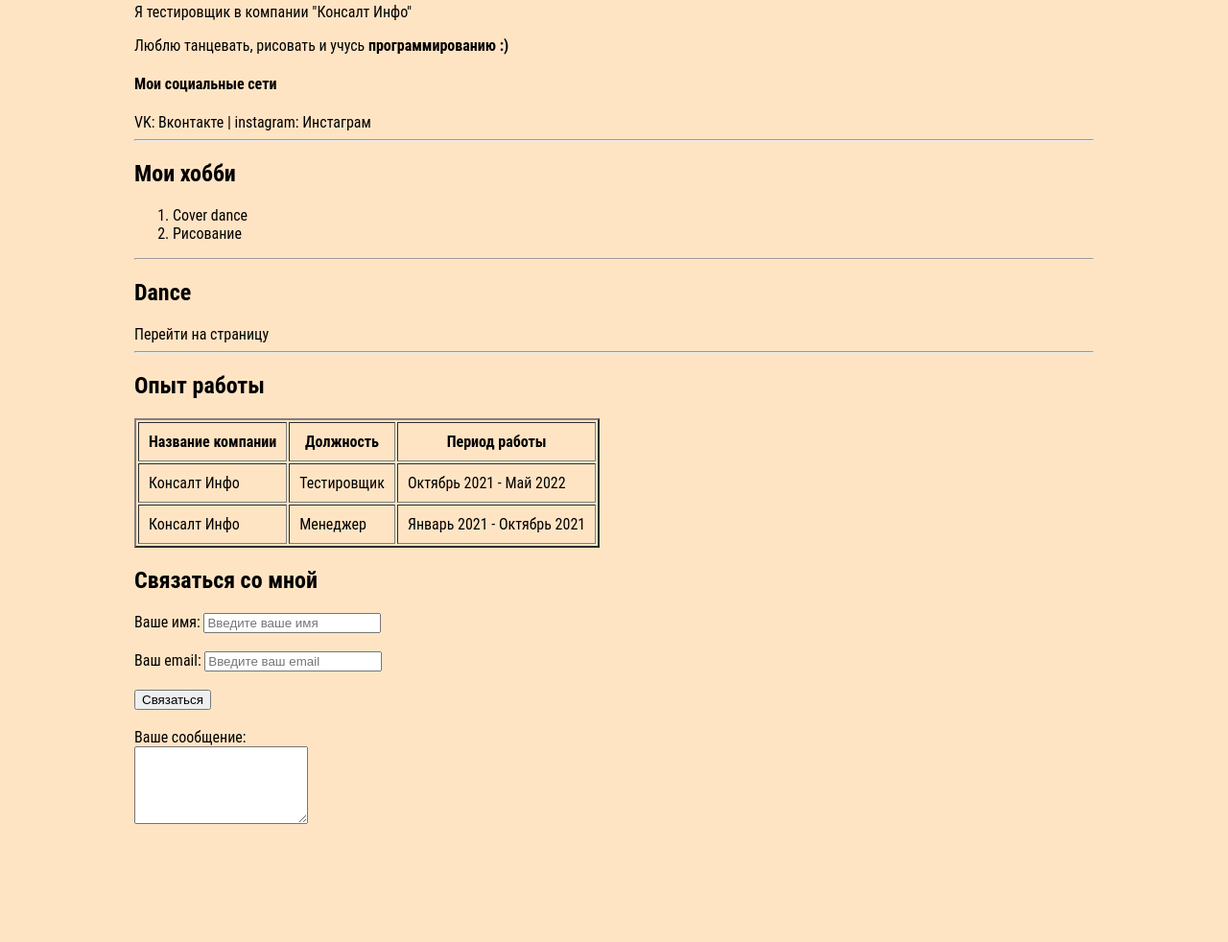
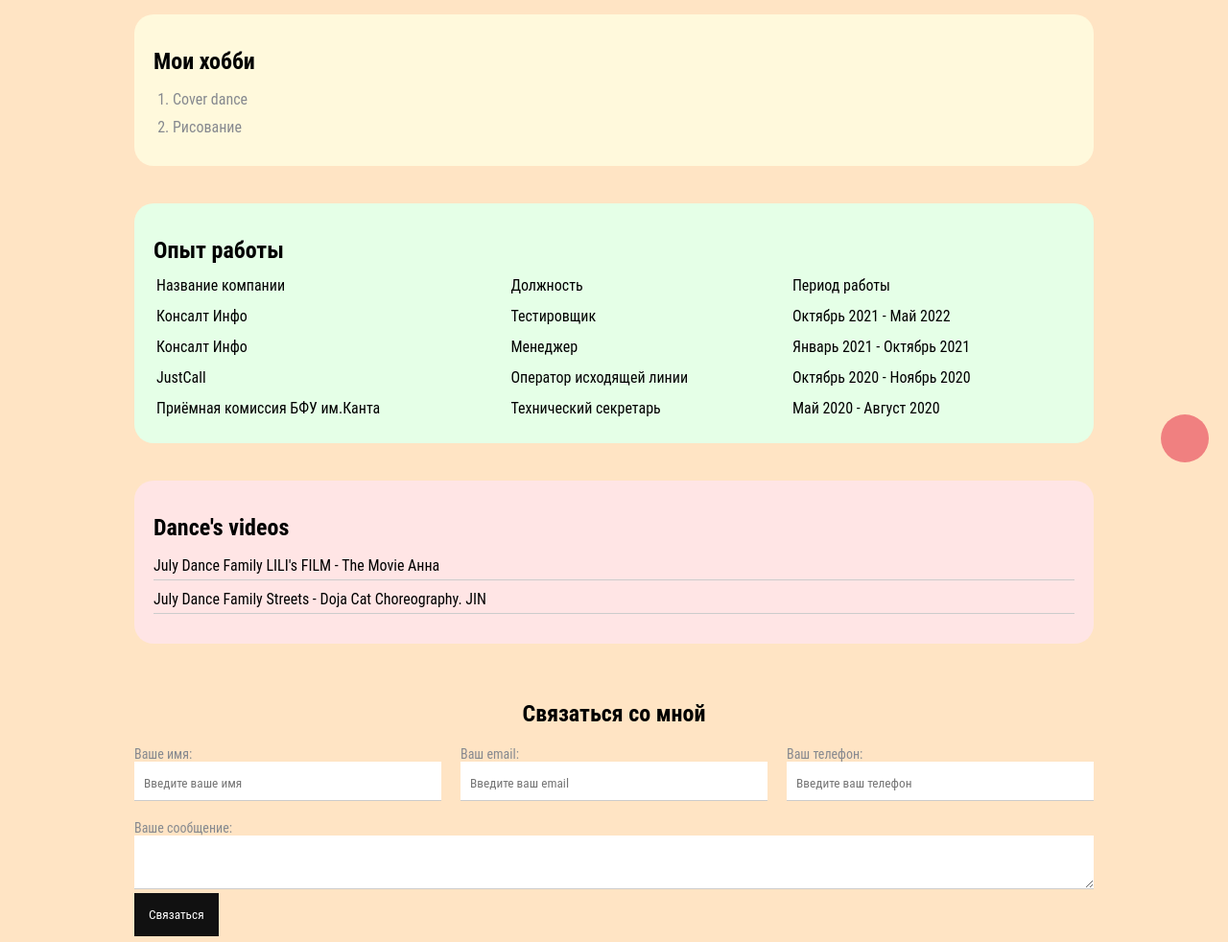
Before and after one commit to AnetochkaDmi/cv, a plain HTML site: page index.html in a window 1280 px wide. Shown: the part 298-1280 px from the top of the page at 96% size. Before the commit the page ends 1169 px from the top, so only its background shows below. Drawn offline with Linux system fonts and the light colour scheme.

```diff
--- a/index.html
+++ b/index.html
@@ -12,71 +12,124 @@
 <body>
     <div class="container">
         <div class="info">
+
             <p><img class="avatar" src="photo_2022-05-31_01-01-17.jpg" alt="404 image"></p>
 
-            <h1>Дмитриева Анна Васильевна</h1>
-            <p>Я тестировщик в компании "Консалт Инфо"</p>
-            <p>Люблю танцевать, рисовать и учусь <strong>программированию :)</strong></p>
-            <h4>Мои социальные сети</h4>
+            <div class="info-text">
+                <h1>Дмитриева Анна Васильевна</h1>
+                <p>Я тестировщик в компании "Консалт Инфо"</p>
+                <p>Люблю танцевать, рисовать и учусь <strong>программированию :)</strong></p>
+                <h4>Мои социальные сети</h4>
 
-            VK: <a href="https://vk.com/anyawriter" target="_blank">Вконтакте</a>
-            |
-            instagram: <a href="https://instagram.com/anetochka_dmi">Инстаграм</a>
-
+                VK: <a href="https://vk.com/anyawriter" target="_blank">Вконтакте</a>
+                |
+                instagram: <a href="https://instagram.com/anetochka_dmi">Инстаграм</a>
+            </div>
         </div>
 
 
 
 
+        <br>
 
-        <hr>
-        <h2>Мои хобби</h2>
-        <ol>
-            <li>Cover dance</li>
-            <li>Рисование</li>
-        </ol>
-        <hr>
+        <div class="card bg-yellow">
+            <h2>Мои хобби</h2>
+            <ol class="list">
+                <li>Cover dance</li>
+                <li>Рисование</li>
+            </ol>
+        </div>
 
-        <h2>Dance</h2>
-        <a href="video.html">Перейти на страницу</a>
-        <hr>
-        <h2>Опыт работы</h2>
-        <table border="2" cellpadding="10">
-            <tr>
-                <th>Название компании</th>
-                <th>Должность</th>
-                <th>Период работы</th>
-            </tr>
-            <tr>
-                <td>Консалт Инфо</td>
-                <td>Тестировщик</td>
-                <td>Октябрь 2021 - Май 2022</td>
-            </tr>
-            <td>Консалт Инфо</td>
-            <td>Менеджер</td>
-            <td>Январь 2021 - Октябрь 2021</td>
-        </table>
-        <h2>Связаться со мной</h2>
-        <form>
-            <label for="name">Ваше имя:</label>
-            <input type="text" id="name" placeholder="Введите ваше имя">
 
-            <br><br>
 
-            <label for="email">Ваш email:</label>
-            <input type="text" id="email" placeholder="Введите ваш email">
+        <br>
+        <div class="card bg-green">
+            <h2>Опыт работы</h2>
+            <table class="table">
+                <tr>
+                    <td>Название компании</td>
+                    <td>Должность</td>
+                    <td>Период работы</td>
+                </tr>
+                <tr>
+                    <td>Консалт Инфо</td>
+                    <td>Тестировщик</td>
+                    <td>Октябрь 2021 - Май 2022</td>
+                </tr>
+                <tr>
+                    <td>Консалт Инфо</td>
+                    <td>Менеджер</td>
+                    <td>Январь 2021 - Октябрь 2021</td>
+                </tr>
+                <tr>
+                    <td>JustCall</td>
+                    <td>Оператор исходящей линии</td>
+                    <td>Октябрь 2020 - Ноябрь 2020</td>
+                </tr>
+                <tr>
+                    <td>Приёмная комиссия БФУ им.Канта</td>
+                    <td>Технический секретарь</td>
+                    <td>Май 2020 - Август 2020</td>
+                </tr>
+            </table>
+        </div>
+        <br>
+        <div class="card bg-red">
+            <h2>Dance's videos</h2>
+            <ul class="link-list">
+                <li>
+                    <a target="_blank"
+                        href="https://vk.com/video/@anyawriter?z=video-166451808_456240906%2Fpl_179873162_-2">
+                        July Dance Family LILI's FILM - The Movie Анна</a>
+                </li>
+                <li>
+                    <a target="_blank"
+                        href="https://vk.com/anyawriter?z=video-166451808_456240960%2Fvideos179873162%2Fpl_179873162_-2">
+                        July Dance Family Streets - Doja Cat Choreography. JIN</a>
+                </li>
+            </ul>
+        </div>
+        <br>
+        <div class="contact">
+            <h2>Связаться со мной</h2>
+            <form action="/">
+                <div class="row">
+                    <div class="form-group">
+                        <label for="name">Ваше имя:</label>
+                        <input type="text" id="name" placeholder="Введите ваше имя">
+                    </div>
 
-            <br><br>
+                    <div class="form-group">
+                        <label for="email">Ваш email:</label>
+                        <input type="text" id="email" placeholder="Введите ваш email">
+                    </div>
 
-            <input type="submit" value="Связаться">
+                    <div class="form-group">
+                        <label for="tel">Ваш телефон:</label>
+                        <input type="text" id="tel" placeholder="Введите ваш телефон">
+                    </div>
+                </div>
+                <div class="form-group">
+                    <label for="text">Ваше сообщение:</label>
+                    <textarea id="text" rows="2" colls="15"></textarea>
+                </div>
 
-            <br><br>
 
-            <label for="text">Ваше сообщение:</label><br>
-            <textarea id="text" rows="5" colls="15"></textarea>
-        </form>
+
+                <input class="btn" type="submit" value="Связаться">
+
+            </form>
+        </div>
+
+        <div class="position">
+            <div class="box"></div>
+        </div>
 
     </div>
+
+
+
+
 </body>
 
 </html>
--- a/styles.css
+++ b/styles.css
@@ -8,13 +8,7 @@ h1 {
 
 
 
-.info p {
-    color: #CD853F;
-    font-style: italic;
-    font-weight: bold;
-    text-decoration: none;
 
-}
 
 .social {
     background: #F4A460;
@@ -28,10 +22,40 @@ h1 {
     margin: 30px;
 } */
 
+ .info {
+    display: flex;
+    margin-bottom: 20px;
+}
+
+@media (max-width: 700px) {
+    .info {
+        text-align: center;
+        display: block;
+    }
+}
+
+.info p {
+    color: #CD853F;
+    font-style: italic;
+    font-weight: bold;
+    text-decoration: none;
+
+}
+
+.info-text {
+    margin-left: 40px;
+}
+
+.info-text h4 {
+    margin-bottom: 10px;
+}
+
 .container {
     max-width: 1000px;
     margin: auto;
+    padding-top: 30px;
 }
+
 .avatar {
     width: 200px;
     border-radius: 50%;
@@ -61,3 +85,129 @@ a:active {
 a:visited {
     color: violet;
 }
+
+.bg-yellow {
+    background: #fff9dc;
+}
+
+.bg-green {
+    background: #e5ffe7;
+}
+
+.bg-red {
+    background: #ffe5e5;
+}
+
+.card {
+    padding: 15px 20px;
+    margin-bottom: 20px;
+    border-radius: 20px;
+}
+
+.card h2 {
+    margin-bottom: 10px;
+}
+
+.list {
+    padding: 0 20px;
+}
+
+.list li {
+    color: #86898f;
+    margin-bottom: 10px;
+}
+
+.table {
+    width: 100%;
+}
+
+.table td {
+    padding-bottom: 10px;
+    word-break: break-all;
+}
+
+.link-list {
+    list-style: none;
+    padding: 0;
+}
+
+.link-list li {
+    margin-bottom: 10px;
+    padding-bottom: 5px;
+    border-bottom: 1px solid #ccc;
+}
+
+.contact h2 {
+    text-align: center;
+
+}
+
+.form-group label {
+    display: block;
+    font-size: 14px;
+    color: #86898f;
+}
+
+.form-group input,
+.form-group textarea {
+    width: 100%;
+    box-sizing: border-box;
+    border: none;
+    /* background: transparent; */
+    border-bottom: 1px solid #ccc;
+    color: #000;
+    padding: 15px 10px 10px;
+    outline: 150px;
+    font-family: inherit;
+}
+
+.row {
+    display: flex;
+    margin-bottom: 20px;
+}
+
+.row>.form-group {
+    width: 50%;
+    margin-right: 20px;
+}
+
+.row>.form-group:last-child {
+    margin-right: 0;
+}
+
+.btn {
+    background: #111;
+    padding: 15px;
+    color: #fff;
+    border: 0;
+    font-family: inherit;
+    cursor: pointer;
+}
+
+.btn:hover {
+    opacity: 0.5;
+}
+
+/*Position*/
+
+.position {
+    position: relative;
+    border: 4px solid black;
+    margin-top: 40px;
+    padding: 20px;
+    height: 300px;
+}
+
+.box {
+    position: fixed;
+    bottom: 20px;
+    right: 20px;
+    width: 50px;
+    height: 50px;
+    background: lightcoral;
+    border-radius: 50%;
+}
+
+/* .table td:nth-child(2), td:nth-child(3) {
+    color: #86898f;
+} */
```
Also changed, not shown: video.html (deleted, +0 -16 lines), 1 other file.
